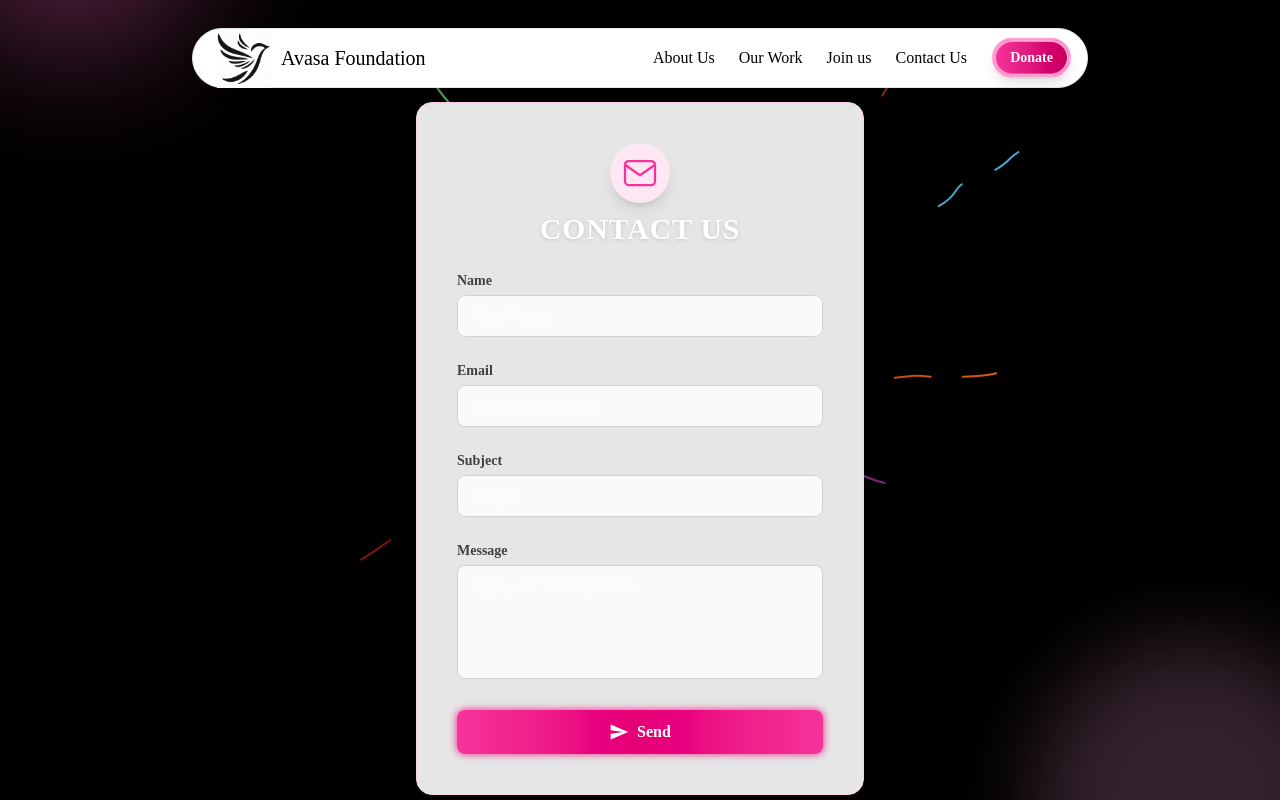
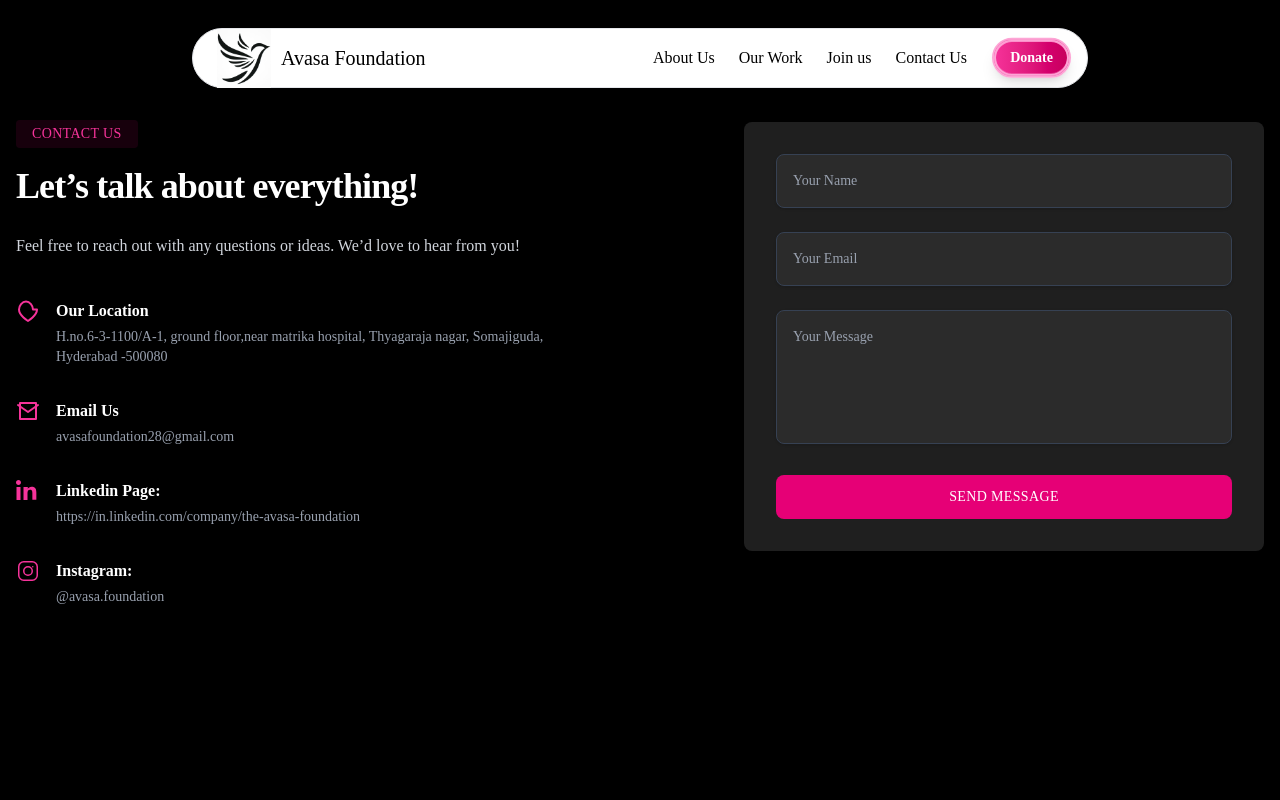
Before and after one commit to vamsiram10/ngo-A, a Next.js app: page /contactus in a window 1280 px wide. Shown: the top 800 px of the page. Built offline with nearby package versions, Linux system fonts and the light colour scheme.

Commit message:
contact us

```diff
--- a/src/components/section/contactussection/ContactUsSection.jsx
+++ b/src/components/section/contactussection/ContactUsSection.jsx
@@ -1,84 +1,23 @@
-"use client";
-
-const React = require("react");
-const { useRef, useState } = React;
-const {
-  BackgroundLines,
-} = require("@/components/utils/background/background-lines");
-const emailjs = require("@emailjs/browser");
-const { motion, AnimatePresence } = require("framer-motion");
-
-const fadeInUp = {
-  hidden: { opacity: 0, y: 40 },
-  visible: (i = 1) => ({
-    opacity: 1,
-    y: 0,
-    transition: {
-      delay: i * 0.12,
-      duration: 0.6,
-      type: "spring",
-      stiffness: 60,
-    },
-  }),
-};
-
-const glowPulse = {
-  animate: {
-    boxShadow: ["0 0 0px #ec4899", "0 0 10px 2px #ec4899", "0 0 0px #ec4899"],
-    transition: {
-      duration: 2,
-      repeat: Infinity,
-      repeatType: "loop",
-    },
-  },
-};
-
-const paperVariants = {
-  initial: { scale: 0.95, opacity: 0, y: 40, filter: "blur(8px)" },
-  animate: {
-    scale: 1,
-    opacity: 1,
-    y: 0,
-    filter: "blur(0px)",
-    transition: { duration: 0.8, type: "spring", stiffness: 60 },
-  },
-};
+import React, { useRef, useState } from "react";
+// 1. Import emailjs
+import emailjs from "@emailjs/browser";
 
 const ContactUsSection = () => {
-  const form = useRef();
-  const [sending, setSending] = useState(false);
-  const [sent, setSent] = useState(false);
-  const [error, setError] = useState(null);
+  const formRef = useRef();
+  const [status, setStatus] = useState(null);
 
-  const [nameInput, setNameInput] = useState("");
-  const [emailInput, setEmailInput] = useState("");
-  const [subjectInput, setSubjectInput] = useState("");
-  const [messageInput, setMessageInput] = useState("");
+  const sendEmail = async (e) => {
+    e.preventDefault();
 
-  const sendEmail = (e) => {
-    e.preventDefault();
-    setError(null);
-    setSent(false);
+    // Get form values directly
+    const form = formRef.current;
+    const nameInput = form["name"]?.value || "";
+    const emailInput = form["user_email"]?.value || "";
+    const subjectInput = form["subject"]?.value || "";
+    const messageInput = form["message"]?.value || "";
 
-    if (
-      !nameInput.trim() ||
-      !emailInput.trim() ||
-      !subjectInput.trim() ||
-      !messageInput.trim()
-    ) {
-      setError("Please fill in all fields before sending.");
-      return;
-    }
-
-    if (!emailInput.includes("@")) {
-      setError("Please enter a valid email address containing '@'.");
-      return;
-    }
-
-    setSending(true);
-
-    emailjs
-      .send(
+    try {
+      await emailjs.send(
         "service_klcih5m",
         "template_jor4rbo",
         {
@@ -88,340 +27,183 @@ const ContactUsSection = () => {
           message: messageInput,
         },
         "3myaa1CZDznu2Nkdu"
-      )
-      .then(
-        () => {
-          setSent(true);
-          setSending(false);
-          setNameInput("");
-          setEmailInput("");
-          setSubjectInput("");
-          setMessageInput("");
-          if (form.current) form.current.reset();
-        },
-        () => {
-          setError("Failed to send message, please try again later.");
-          setSending(false);
-        }
       );
+      setStatus("success");
+      formRef.current.reset();
+      alert("Message sent successfully!");
+    } catch (error) {
+      setStatus("error");
+      alert("Failed to send message. Please try again later.");
+    }
   };
 
   return (
-    <div className="overflow-hidden relative top-0 flex items-center justify-center py-12 px-4 min-h-[110vh]">
-      <BackgroundLines className="z-0 absolute inset-0" />
+    <section className="z-10 overflow-hidden relative py-20 min-h-[1300px] font-sans bg-black md:min-h-[700px] lg:py-[120px]">
+      <div className="container mx-auto px-4">
+        <div className="flex flex-wrap items-start justify-between gap-10">
+          <div className="w-full lg:w-1/2 xl:w-6/12">
+            <div className="mb-12 max-w-[570px]">
+              <span className="inline-block mb-4 px-4 py-1 text-sm font-medium tracking-wide text-pink-500 bg-pink-600/10 rounded uppercase">
+                Contact Us
+              </span>
+              <h2 className="mb-6 text-4xl font-bold tracking-tight leading-tight text-white">
+                Let’s talk about everything!
+              </h2>
+              <p className="mb-10 text-base text-gray-300 leading-relaxed">
+                Feel free to reach out with any questions or ideas. We’d love to
+                hear from you!
+              </p>
 
-      <motion.div
-        className="z-0 absolute w-72 h-72 bg-pink-400/30 rounded-full blur-3xl -top-60 -left-20"
-        animate={{ y: [0, 30, 0], x: [0, 20, 0] }}
-        transition={{ duration: 8, repeat: Infinity, repeatType: "mirror" }}
-      />
-      <motion.div
-        className="z-0 absolute w-80 h-80 bg-pink-300/20 rounded-full blur-2xl -bottom-24 -right-24"
-        animate={{ y: [0, -20, 0], x: [0, -30, 0] }}
-        transition={{ duration: 10, repeat: Infinity, repeatType: "mirror" }}
-      />
+              <div className="space-y-8">
+                <div className="flex items-start">
+                  <div className="mr-4 text-pink-500">
+                    <svg
+                      className="h-6 w-6"
+                      fill="none"
+                      stroke="currentColor"
+                      strokeWidth="2"
+                      viewBox="0 0 24 24"
+                      xmlns="http://www.w3.org/2000/svg"
+                    >
+                      <path
+                        d="M21 10.5C21 16.5 12 22 12 22C12 22 3 16.5 3 10.5C3 8.51088 3.7375 6.60322 5.05025 5.05025C6.36301 3.49728 8.14348 2.5 10 2.5C11.8565 2.5 13.637 3.49728 14.9497 5.05025C16.2625 6.60322 17 8.51088 17 10.5H21Z"
+                        strokeLinecap="round"
+                        strokeLinejoin="round"
+                      />
+                    </svg>
+                  </div>
+                  <div>
+                    <h4 className="mb-1 text-base font-semibold text-white">
+                      Our Location
+                    </h4>
+                    <p className="text-sm text-gray-400">
+                      H.no.6-3-1100/A-1, ground floor,near matrika hospital,
+                      Thyagaraja nagar, Somajiguda, Hyderabad -500080
+                    </p>
+                  </div>
+                </div>
 
-      <motion.form
-        ref={form}
-        onSubmit={sendEmail}
-        variants={paperVariants}
-        initial="initial"
-        animate="animate"
-        className="z-10 relative top-2 p-10 w-full max-w-md min-h-[500px] bg-white/90 rounded-2xl border-pink-200 shadow-2xl dark:bg-neutral-900/90 backdrop-blur-md border dark:border-pink-900"
-        autoComplete="off"
-      >
-        <motion.div
-          initial={{ scale: 0, rotate: -20, opacity: 0 }}
-          animate={{ scale: 1, rotate: 0, opacity: 1 }}
-          transition={{
-            delay: 0.1,
-            type: "spring",
-            stiffness: 120,
-            damping: 8,
-          }}
-          className="flex justify-center mb-2"
-        >
-          <motion.div
-            className="p-3 bg-pink-100 rounded-full shadow-lg dark:bg-pink-900/40"
-            whileHover={{ scale: 1.1, rotate: 8 }}
-            whileTap={{ scale: 0.95, rotate: -8 }}
+                <div className="flex items-start">
+                  <div className="mr-4 text-pink-500">
+                    <svg
+                      className="h-6 w-6"
+                      fill="none"
+                      stroke="currentColor"
+                      strokeWidth="2"
+                      viewBox="0 0 24 24"
+                      xmlns="http://www.w3.org/2000/svg"
+                    >
+                      <path
+                        d="M4 4H20V20H4V4Z"
+                        strokeLinecap="round"
+                        strokeLinejoin="round"
+                      />
+                      <path
+                        d="M22 6L12 13L2 6"
+                        strokeLinecap="round"
+                        strokeLinejoin="round"
+                      />
+                    </svg>
+                  </div>
+                  <div>
+                    <h4 className="mb-1 text-base font-semibold text-white">
+                      Email Us
+                    </h4>
+                    <p className="text-sm text-gray-400">
+                      avasafoundation28@gmail.com
+                    </p>
+                  </div>
+                </div>
+
+                <div className="flex items-start">
+                  <div className="mr-4 text-pink-500">
+                    <svg
+                      className="h-6 w-6"
+                      fill="currentColor"
+                      viewBox="0 0 24 24"
+                      xmlns="http://www.w3.org/2000/svg"
+                    >
+                      <path d="M4.98 3.5C4.98 4.88 3.88 6 2.5 6S0 4.88 0 3.5 1.12 1 2.5 1 4.98 2.12 4.98 3.5zM.5 8h4v13h-4V8zm7.5 0h3.8v1.8h.05c.53-1 1.83-2 3.75-2 4 0 4.75 2.6 4.75 6v7h-4v-6.5c0-1.55-.03-3.54-2.25-3.54s-2.6 1.7-2.6 3.43V21h-4V8z" />
+                    </svg>
+                  </div>
+                  <div>
+                    <h4 className="mb-1 text-base font-semibold text-white">
+                      Linkedin Page:
+                    </h4>
+                    <p className="text-sm text-gray-400">
+                      https://in.linkedin.com/company/the-avasa-foundation
+                    </p>
+                  </div>
+                </div>
+
+                <div className="flex items-start">
+                  <div className="mr-4 text-pink-500">
+                    <svg
+                      className="h-6 w-6"
+                      fill="currentColor"
+                      viewBox="0 0 24 24"
+                      xmlns="http://www.w3.org/2000/svg"
+                    >
+                      <path d="M7.75 2h8.5A5.75 5.75 0 0 1 22 7.75v8.5A5.75 5.75 0 0 1 16.25 22h-8.5A5.75 5.75 0 0 1 2 16.25v-8.5A5.75 5.75 0 0 1 7.75 2zm0 1.5A4.25 4.25 0 0 0 3.5 7.75v8.5A4.25 4.25 0 0 0 7.75 20.5h8.5a4.25 4.25 0 0 0 4.25-4.25v-8.5A4.25 4.25 0 0 0 16.25 3.5h-8.5zM12 7a5 5 0 1 1 0 10 5 5 0 0 1 0-10zm0 1.5a3.5 3.5 0 1 0 0 7 3.5 3.5 0 0 0 0-7zm5.5-.75a.75.75 0 1 1-1.5 0 .75.75 0 0 1 1.5 0z" />
+                    </svg>
+                  </div>
+                  <div>
+                    <h4 className="mb-1 text-base font-semibold text-white">
+                      Instagram:
+                    </h4>
+                    <p className="text-sm text-gray-400">@avasa.foundation</p>
+                  </div>
+                </div>
+              </div>
+            </div>
+          </div>
+
+          <div
+            className="relative top-15 p-8 w-full bg-[#1f1f1f] rounded-lg shadow-lg lg:w-1/2 xl:w-5/12"
+            style={{ top: "0.1rem" }}
           >
-            <svg
-              width={36}
-              height={36}
-              viewBox="0 0 24 24"
-              fill="none"
-              className="text-pink-500"
-              xmlns="http://www.w3.org/2000/svg"
-            >
-              <motion.path
-                d="M2 6.5A2.5 2.5 0 014.5 4h15A2.5 2.5 0 0122 6.5v11A2.5 2.5 0 0119.5 20h-15A2.5 2.5 0 012 17.5v-11z"
-                stroke="currentColor"
-                strokeWidth="1.5"
-                strokeLinejoin="round"
-                initial={{ pathLength: 0 }}
-                animate={{ pathLength: 1 }}
-                transition={{ duration: 1.2, delay: 0.2 }}
+            <form ref={formRef} onSubmit={sendEmail} className="space-y-6">
+              <input
+                type="text"
+                name="user_name"
+                placeholder="Your Name"
+                className="p-4 placeholder-gray-400 w-full text-sm font-normal text-white bg-[#2b2b2b] rounded-lg border-gray-700 shadow-sm border focus:border-pink-500 focus:outline-none focus:ring-2 focus:ring-pink-500"
+                required
               />
-              <motion.path
-                d="M22 6.5l-10 7-10-7"
-                stroke="currentColor"
-                strokeWidth="1.5"
-                strokeLinejoin="round"
-                initial={{ pathLength: 0 }}
-                animate={{ pathLength: 1 }}
-                transition={{ duration: 1.2, delay: 0.5 }}
+              <input
+                type="email"
+                name="user_email"
+                placeholder="Your Email"
+                className="p-4 placeholder-gray-400 w-full text-sm font-normal text-white bg-[#2b2b2b] rounded-lg border-gray-700 shadow-sm border focus:border-pink-500 focus:outline-none focus:ring-2 focus:ring-pink-500"
+                required
               />
-            </svg>
-          </motion.div>
-        </motion.div>
-        <motion.h2
-          className="mb-6 text-3xl font-extrabold text-center text-white tracking-wide drop-shadow"
-          initial={{ opacity: 0, y: -30 }}
-          animate={{ opacity: 1, y: 0 }}
-          transition={{ delay: 0.2, duration: 0.7, type: "spring" }}
-        >
-          CONTACT US
-        </motion.h2>
-        <div className="space-y-6">
-          <motion.div
-            variants={fadeInUp}
-            initial="hidden"
-            animate="visible"
-            custom={1}
-            whileHover={{ scale: 1.025, boxShadow: "0 2px 16px 0 #ec4899" }}
-            transition={{ type: "spring", stiffness: 80 }}
-          >
-            <label
-              htmlFor="name"
-              className="block mb-1 text-sm font-semibold text-neutral-700 dark:text-neutral-200"
-            >
-              Name
-            </label>
-            <motion.input
-              type="text"
-              id="name"
-              name="name"
-              placeholder="Your Name"
-              value={nameInput}
-              onChange={(e) => setNameInput(e.target.value)}
-              whileFocus={{ scale: 1.04, boxShadow: "0 0 0 3px #ec4899" }}
-              className="px-4 py-2 w-full font-medium bg-neutral-50 rounded-lg border-neutral-300 border dark:border-neutral-700 dark:bg-neutral-800 focus:outline-none focus:ring-2 focus:ring-pink-400 transition"
-              required
-            />
-          </motion.div>
-          <motion.div
-            variants={fadeInUp}
-            initial="hidden"
-            animate="visible"
-            custom={2}
-            whileHover={{ scale: 1.025, boxShadow: "0 2px 16px 0 #ec4899" }}
-            transition={{ type: "spring", stiffness: 80 }}
-          >
-            <label
-              htmlFor="email"
-              className="block mb-1 text-sm font-semibold text-neutral-700 dark:text-neutral-200"
-            >
-              Email
-            </label>
-            <motion.input
-              type="email"
-              id="email"
-              name="user_email"
-              placeholder="you@example.com"
-              value={emailInput}
-              onChange={(e) => setEmailInput(e.target.value)}
-              whileFocus={{ scale: 1.04, boxShadow: "0 0 0 3px #ec4899" }}
-              className="px-4 py-2 w-full font-medium bg-neutral-50 rounded-lg border-neutral-300 border dark:border-neutral-700 dark:bg-neutral-800 focus:outline-none focus:ring-2 focus:ring-pink-400 transition"
-              required
-            />
-          </motion.div>
-          <motion.div
-            variants={fadeInUp}
-            initial="hidden"
-            animate="visible"
-            custom={3}
-            whileHover={{ scale: 1.025, boxShadow: "0 2px 16px 0 #ec4899" }}
-            transition={{ type: "spring", stiffness: 80 }}
-          >
-            <label
-              htmlFor="subject"
-              className="block mb-1 text-sm font-semibold text-neutral-700 dark:text-neutral-200"
-            >
-              Subject
-            </label>
-            <motion.input
-              type="text"
-              id="subject"
-              name="subject"
-              placeholder="Subject"
-              value={subjectInput}
-              onChange={(e) => setSubjectInput(e.target.value)}
-              whileFocus={{ scale: 1.04, boxShadow: "0 0 0 3px #ec4899" }}
-              className="px-4 py-2 w-full font-medium bg-neutral-50 rounded-lg border-neutral-300 border dark:border-neutral-700 dark:bg-neutral-800 focus:outline-none focus:ring-2 focus:ring-pink-400 transition"
-              required
-            />
-          </motion.div>
-          <motion.div
-            variants={fadeInUp}
-            initial="hidden"
-            animate="visible"
-            custom={4}
-            whileHover={{ scale: 1.025, boxShadow: "0 2px 16px 0 #ec4899" }}
-            transition={{ type: "spring", stiffness: 80 }}
-          >
-            <label
-              htmlFor="message"
-              className="block mb-1 text-sm font-semibold text-neutral-700 dark:text-neutral-200"
-            >
-              Message
-            </label>
-            <motion.textarea
-              id="message"
-              name="message"
-              placeholder="Type your message here..."
-              rows={4}
-              value={messageInput}
-              onChange={(e) => setMessageInput(e.target.value)}
-              whileFocus={{ scale: 1.04, boxShadow: "0 0 0 3px #ec4899" }}
-              className="px-4 py-2 w-full font-medium bg-neutral-50 rounded-lg border-neutral-300 border dark:border-neutral-700 dark:bg-neutral-800 focus:outline-none focus:ring-2 focus:ring-pink-400 transition resize-none"
-              required
-            />
-          </motion.div>
-          <motion.div
-            variants={fadeInUp}
-            initial="hidden"
-            animate="visible"
-            custom={5}
-            className="relative"
-          >
-            <motion.button
-              type="submit"
-              className={`py-2.5 px-4 w-full text-white font-bold bg-gradient-to-r from-pink-500 via-pink-600 to-pink-500 rounded-lg shadow-lg transition-all duration-200 ${
-                sending
-                  ? "opacity-60 cursor-not-allowed"
-                  : "hover:from-pink-600 hover:to-pink-700 hover:shadow-pink-400/40"
-              }`}
-              whileTap={{ scale: 0.97 }}
-              whileHover={
-                !sending
-                  ? { scale: 1.04, boxShadow: "0 0 16px 2px #ec4899" }
-                  : {}
-              }
-              disabled={sending}
-              {...glowPulse}
-            >
-              {sending ? (
-                <span className="flex items-center justify-center gap-2">
-                  <motion.svg
-                    className="h-5 w-5 text-white animate-spin"
-                    xmlns="http://www.w3.org/2000/svg"
-                    fill="none"
-                    viewBox="0 0 24 24"
-                    initial={{ rotate: 0 }}
-                    animate={{ rotate: 360 }}
-                    transition={{
-                      repeat: Infinity,
-                      duration: 1,
-                      ease: "linear",
-                    }}
-                  >
-                    <circle
-                      className="opacity-25"
-                      cx="12"
-                      cy="12"
-                      r="10"
-                      stroke="currentColor"
-                      strokeWidth="4"
-                    ></circle>
-                    <path
-                      className="opacity-75"
-                      fill="currentColor"
-                      d="M4 12a8 8 0 018-8v4a4 4 0 00-4 4H4z"
-                    ></path>
-                  </motion.svg>
-                  Sending...
-                </span>
-              ) : (
-                <span className="flex items-center justify-center gap-2">
-                  <motion.svg
-                    width={20}
-                    height={20}
-                    fill="none"
-                    viewBox="0 0 24 24"
-                    className="text-white"
-                    initial={{ x: -8, opacity: 0 }}
-                    animate={{ x: 0, opacity: 1 }}
-                    transition={{ delay: 0.1, duration: 0.4 }}
-                  >
-                    <path
-                      d="M2 21l21-9-21-9v7l15 2-15 2v7z"
-                      fill="currentColor"
-                    />
-                  </motion.svg>
-                  Send
-                </span>
-              )}
-            </motion.button>
-            <AnimatePresence>
-              {sent && (
-                <motion.div
-                  initial={{ opacity: 0, y: 10, scale: 0.95 }}
-                  animate={{ opacity: 1, y: 0, scale: 1 }}
-                  exit={{ opacity: 0, y: 10, scale: 0.95 }}
-                  transition={{ type: "spring", stiffness: 80 }}
-                  className="flex items-center justify-center gap-2 mt-4 text-green-600 text-center text-base font-semibold"
-                >
-                  <motion.span
-                    role="img"
-                    aria-label="check"
-                    initial={{ scale: 0 }}
-                    animate={{ scale: 1.2 }}
-                    transition={{ type: "spring", stiffness: 200, delay: 0.1 }}
-                  >
-                    ✅
-                  </motion.span>
-                  <motion.span
-                    initial={{ opacity: 0, x: 10 }}
-                    animate={{ opacity: 1, x: 0 }}
-                    transition={{ delay: 0.15 }}
-                  >
-                    Message sent successfully!
-                  </motion.span>
-                </motion.div>
-              )}
-              {error && (
-                <motion.div
-                  initial={{ opacity: 0, y: 10, scale: 0.95 }}
-                  animate={{ opacity: 1, y: 0, scale: 1 }}
-                  exit={{ opacity: 0, y: 10, scale: 0.95 }}
-                  transition={{ type: "spring", stiffness: 80 }}
-                  className="flex items-center justify-center gap-2 mt-4 text-red-600 text-center text-base font-semibold"
-                >
-                  <motion.span
-                    role="img"
-                    aria-label="error"
-                    initial={{ scale: 0 }}
-                    animate={{ scale: 1.2 }}
-                    transition={{ type: "spring", stiffness: 200, delay: 0.1 }}
-                  >
-                    ❌
-                  </motion.span>
-                  <motion.span
-                    initial={{ opacity: 0, x: 10 }}
-                    animate={{ opacity: 1, x: 0 }}
-                    transition={{ delay: 0.15 }}
-                  >
-                    {error}
-                  </motion.span>
-                </motion.div>
-              )}
-            </AnimatePresence>
-          </motion.div>
+              <textarea
+                rows="5"
+                name="message"
+                placeholder="Your Message"
+                className="p-4 placeholder-gray-400 w-full text-sm font-normal text-white bg-[#2b2b2b] rounded-lg border-gray-700 shadow-sm resize-none border focus:border-pink-500 focus:outline-none focus:ring-2 focus:ring-pink-500"
+                required
+              ></textarea>
+              <button
+                type="submit"
+                className="px-6 py-3 w-full text-center text-white text-sm font-medium tracking-wide bg-pink-600 rounded-lg duration-300 uppercase transition hover:bg-pink-700 focus:outline-none focus:ring-2 focus:ring-pink-500"
+              >
+                Send Message
+              </button>
+            </form>
+            {status === "success" && (
+              <p className="mt-4 text-green-500">Your message has been sent!</p>
+            )}
+            {status === "error" && (
+              <p className="mt-4 text-red-500">
+                There was an error sending your message.
+              </p>
+            )}
+          </div>
         </div>
-      </motion.form>
-    </div>
+      </div>
+    </section>
   );
 };
 
-module.exports = ContactUsSection;
+export default ContactUsSection;
```
